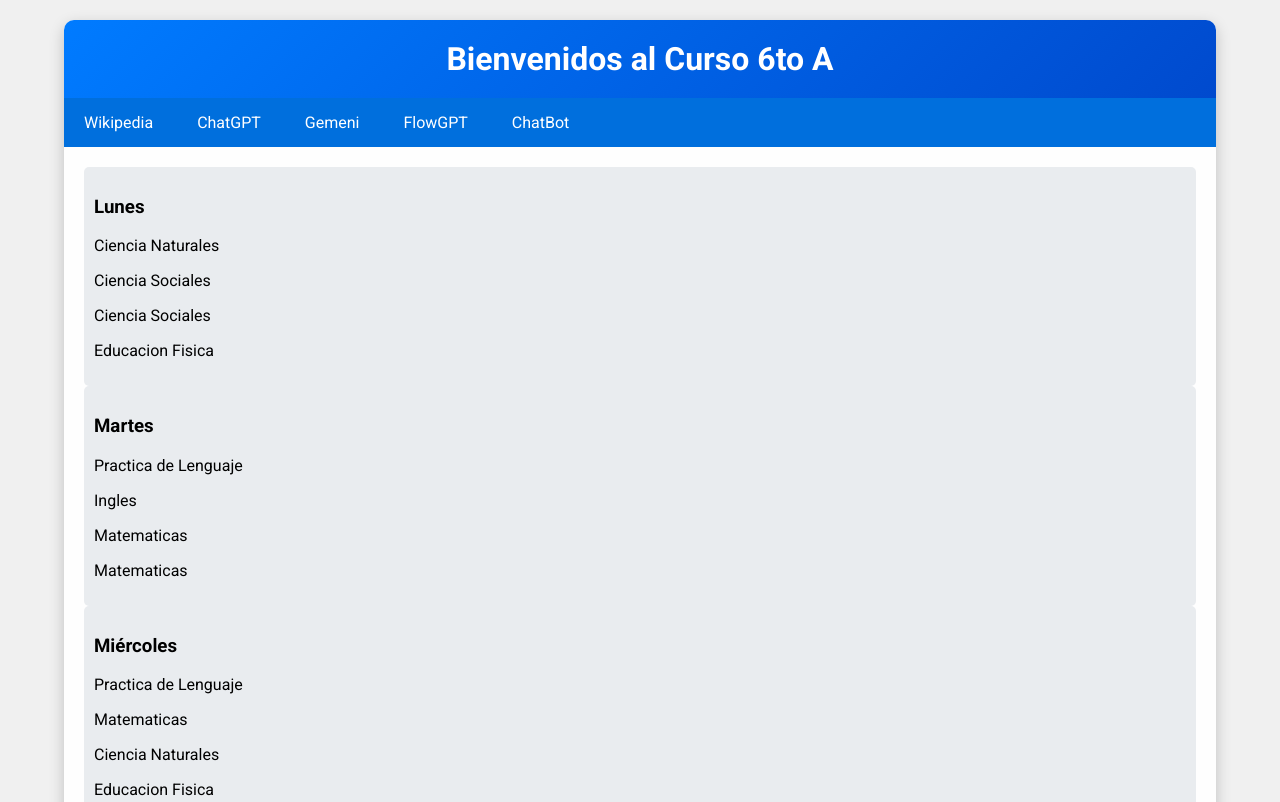
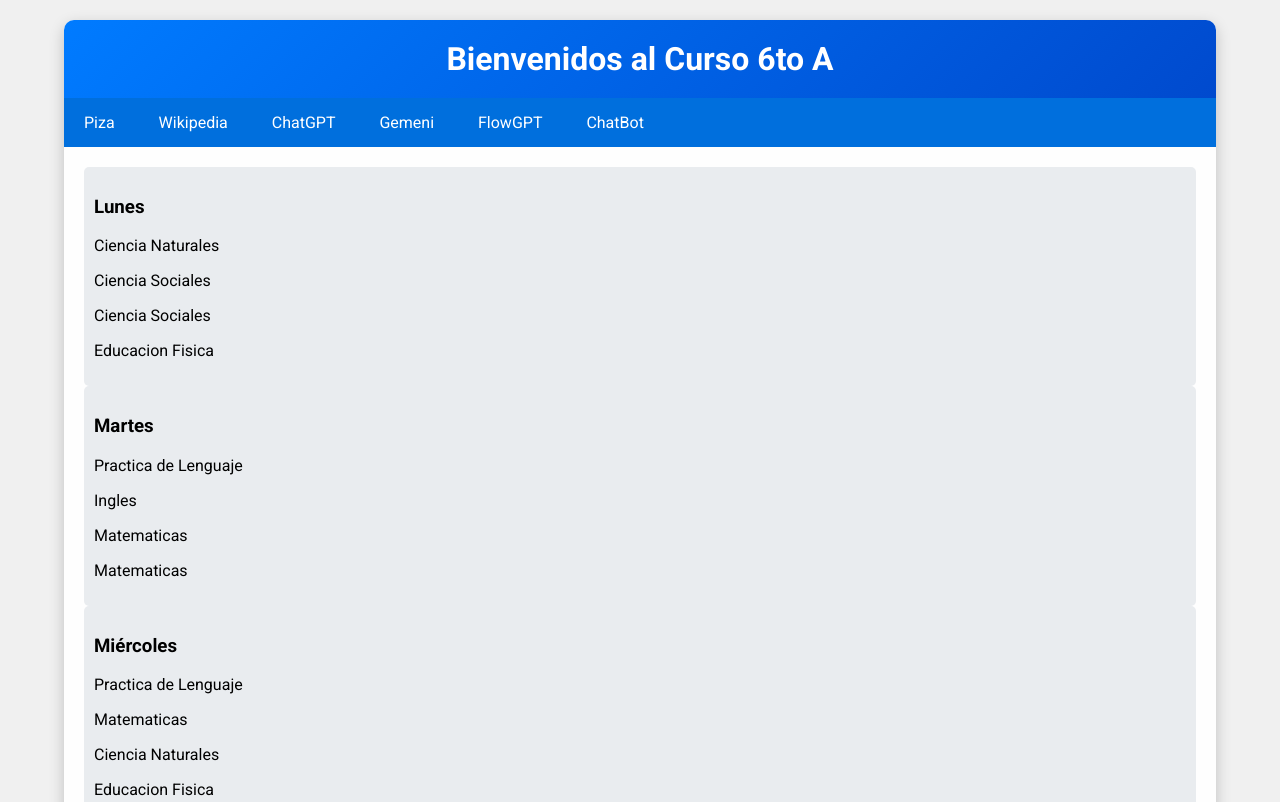
Before and after one commit to SanviGitHub/6TOA, a plain HTML site: page index.html in a window 1280 px wide. Shown: the top 802 px of the page. Drawn offline with Linux system fonts and the light colour scheme.

Commit message:
Update index.html

```diff
--- a/index.html
+++ b/index.html
@@ -15,6 +15,7 @@
         </header>
         <nav>
             <ul>
+                <li><a href="https://www.tldraw.com/s/v2_c_ScCiWjODm18GoxAQj_iht?v=0,0,412,845&p=page" class="button">Piza</a></li>
                 <li><a href="wiki.html" class="button">Wikipedia</a></li>
                 <li><a href="https://chat.openai.com/" class="button">ChatGPT</a></li>
                 <li><a href="https://gemini.google.com/app?hl=es_419" class="button">Gemeni</a></li>
```
